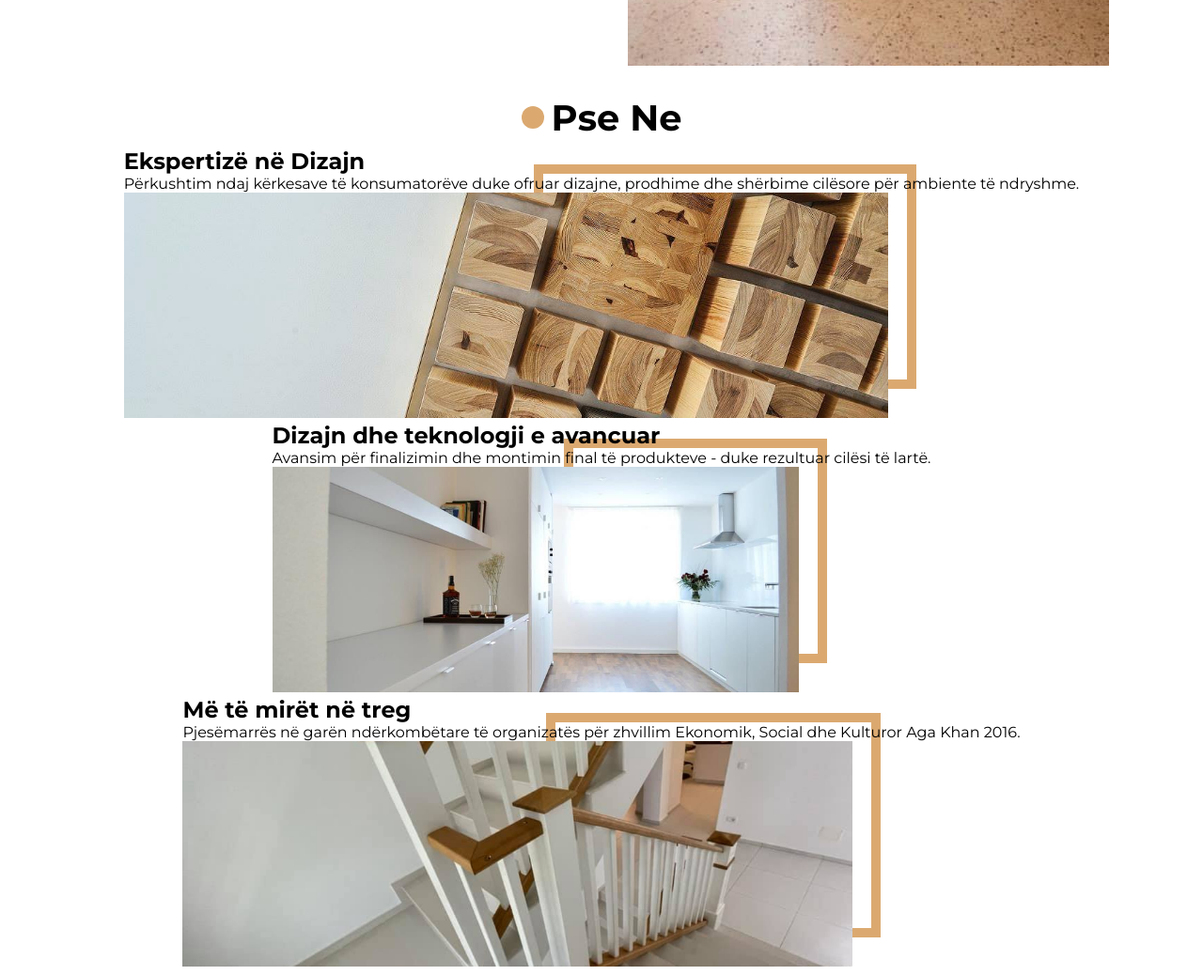
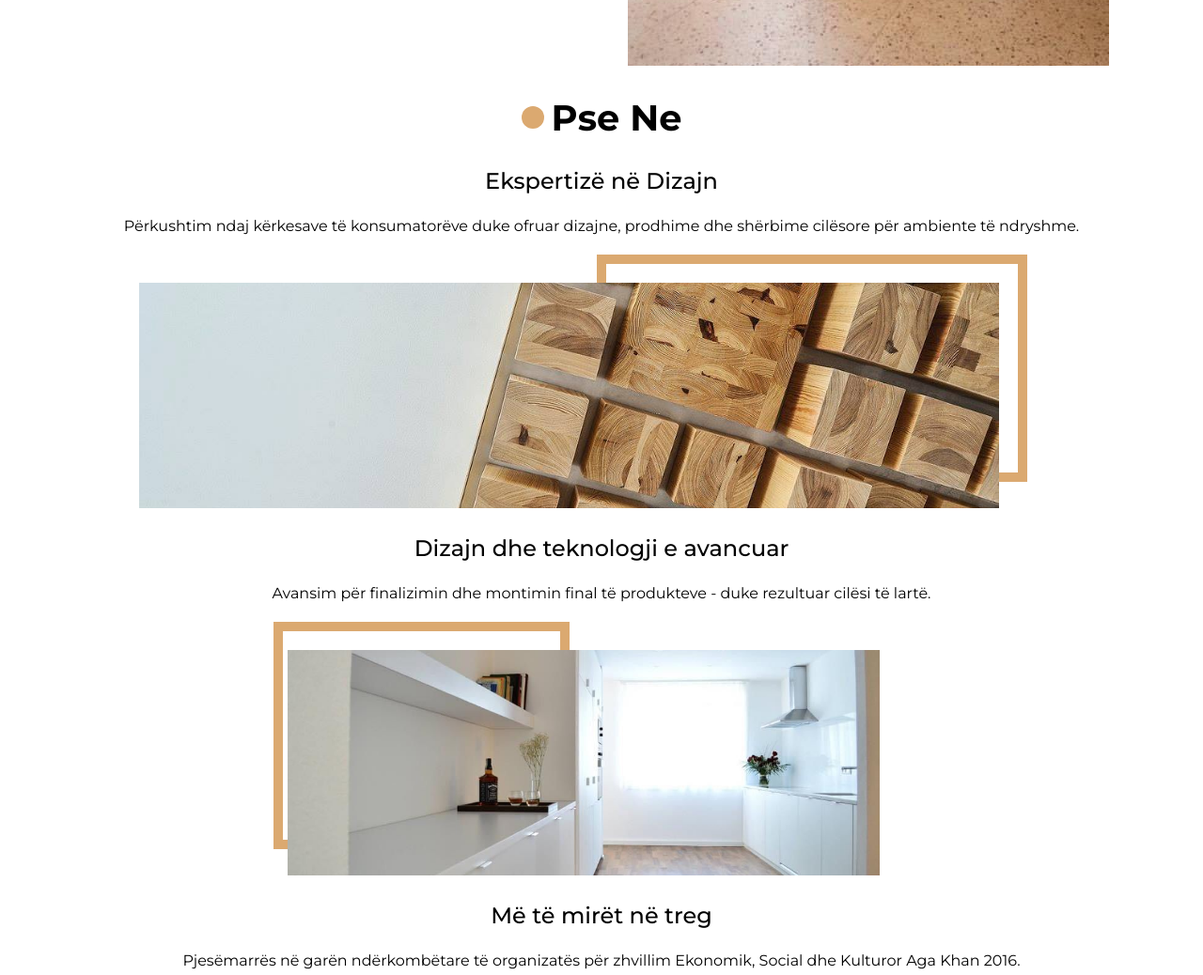
Before and after one commit to ardianreshani/JETOJ-SHPK, a plain HTML site: page index.html in a window 1280 px wide. Shown: the part 1292-2330 px from the top of the page at 94% size. Drawn offline with Linux system fonts and the light colour scheme.

Commit message:
whyuseTextTest

```diff
--- a/index.html
+++ b/index.html
@@ -92,11 +92,11 @@
               alt="Dizajn dhe teknologji e avancuar
             "
             />
-            <div class="image-border"></div>
+            <div class="image-bordertwo"></div>
           </div>
         </div>
         <div class="whyus__container__items">
-          <div class="whyuse_container__items--content">
+          <div class="whyus__container__items--content">
             <h2>Më të mirët në treg</h2>
             <p>
               Pjesëmarrës në garën ndërkombëtare të organizatës për zhvillim
--- a/styles/layout/_whyus.scss
+++ b/styles/layout/_whyus.scss
@@ -3,10 +3,23 @@
   flex-direction: column;
   justify-content: center;
   align-items: center;
+
   &__items {
+    text-align: center;
+    line-height: 1.5rem;
+    &--content {
+      h2 {
+        font-weight: 500;
+        padding: 1.5rem 0;
+      }
+      p {
+        margin-bottom: 3rem;
+      }
+    }
     &--images {
-      width: 80%;
+      width: 90%;
       position: relative;
+      margin: 0 1rem;
       img {
         width: 100%;
         height: 30vh;
@@ -20,6 +33,15 @@
         z-index: -1;
         border: 10px solid var(--primary-color);
       }
+      .image-bordertwo {
+        position: absolute;
+        top: -30px;
+        left: -15px;
+        width: 50%;
+        height: 98%;
+        z-index: -1;
+        border: 10px solid var(--primary-color);
+      }
     }
   }
 }
```
Also changed, not shown: styles/style.css, 1 other file.
